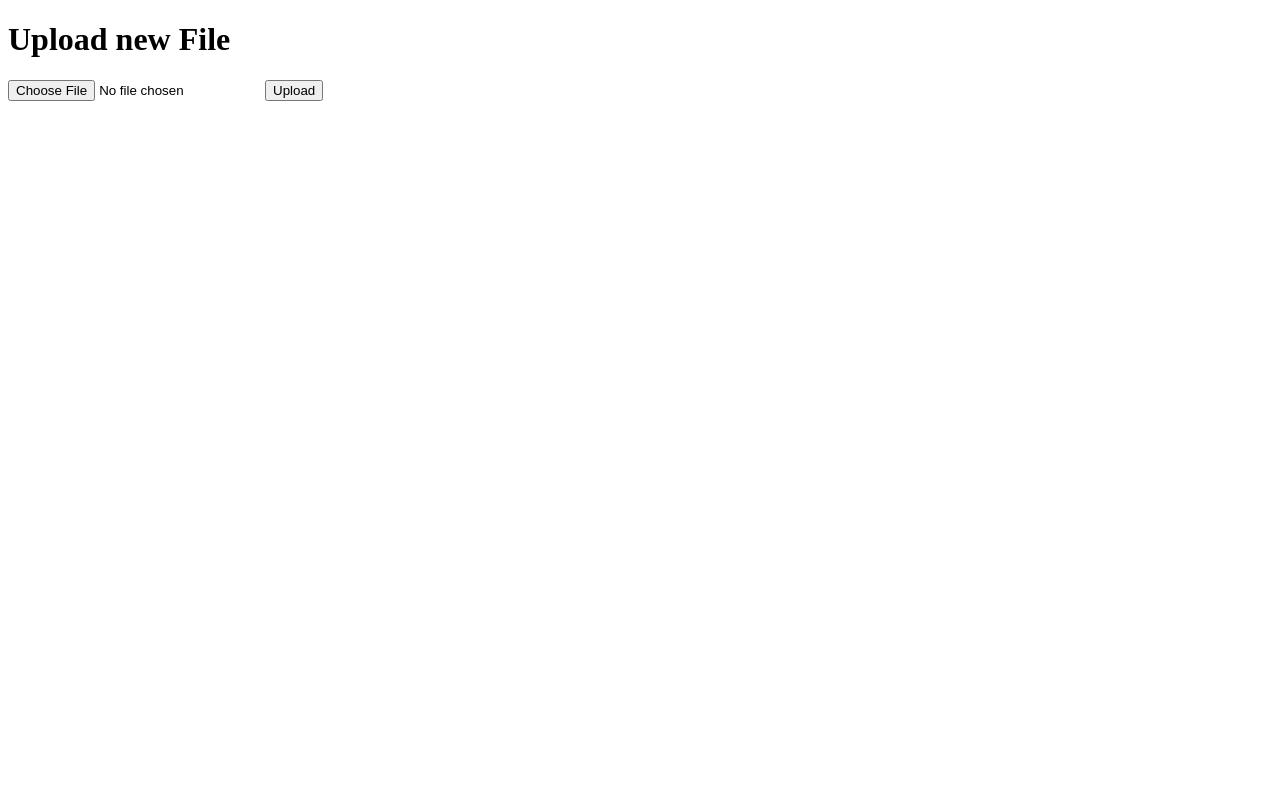
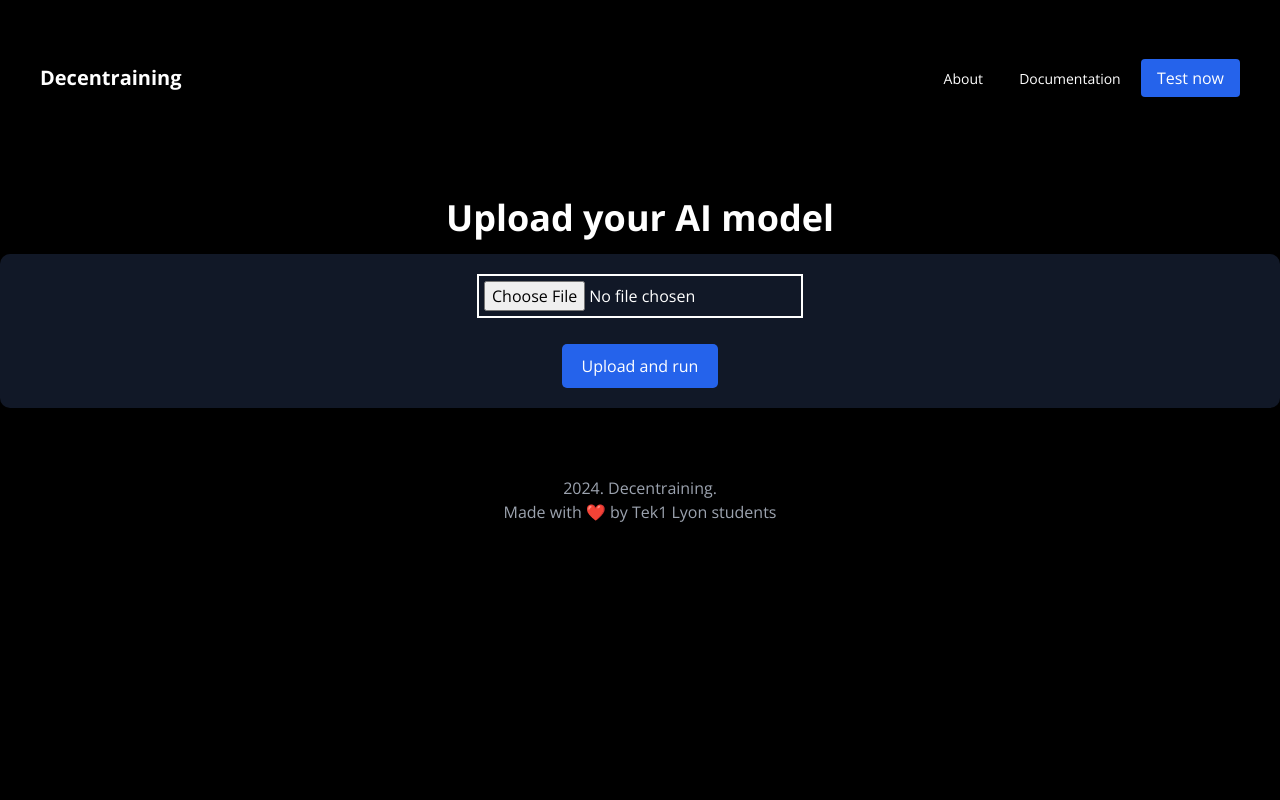
Before and after one commit to Intermarch3/decentraining, a Flask app: page /training in a window 1280 px wide. Run offline with Flask 3, Linux system fonts and the light colour scheme; some libraries are stand-ins or nearby versions.

Commit message:
[ADD] add front v2

```diff
--- a/templates/page.html
+++ b/templates/page.html
@@ -33,7 +33,7 @@
       <div>
         <a href="#" class="text-sm px-4">About</a>
         <a href="#" class="text-sm px-4">Documentation</a>
-        <a href="#" class="bg-white-600 text-black py-2 px-4 rounded">Test now</a>
+        <a href="./training" class="bg-blue-600 text-white py-2 px-4 rounded">Test now</a>
       </div>
     </nav>
     <h1 class="text-5xl font-bold mt-10 mb-4">Stay ahead in the AI revolution</h1>
@@ -67,7 +67,7 @@
   </div>
   <footer class="text-center py-4">
     <p class="text-gray-400">2024. Decentraining.</p>
-    <p class="text-gray-400">Made with ❤️ by Tek1 and Tek2 Lyon students</p>
+    <p class="text-gray-400">Made with ❤️ by Tek1 Lyon students</p>
   </footer>
 </body>
 </html>
--- a/templates/training.html
+++ b/templates/training.html
@@ -1,15 +1,86 @@
-<!doctype html>
-<html>
-    <head>
-        <title>Upload new File</title>
-        <meta charset="utf-8">
-        <meta name="viewport" content="width=device-width, initial-scale=1">
-    </head>
-    <body>
-        <h1>Upload new File</h1>
-        <form method=post enctype=multipart/form-data>
-            <input type=file name=file>
-            <input type=submit value=Upload>
-        </form>
-    </body>
+<!DOCTYPE html>
+<html lang="en" style="height: 100%;">
+<head>
+<meta charset="UTF-8">
+<meta name="viewport" content="width=device-width, initial-scale=1.0">
+<title>Upload new File</title>
+<script src="https://cdn.tailwindcss.com"></script>
+<link rel="stylesheet" href="https://cdnjs.cloudflare.com/ajax/libs/font-awesome/5.15.3/css/all.min.css">
+<link href="https://fonts.googleapis.com/css2?family=Open+Sans:wght@400;600;700&display=swap" rel="stylesheet">
+<style>
+  html, body {
+    min-height: 100%;
+    margin: 0;
+    padding: 0;
+    display: flex;
+    flex-direction: column;
+  }
+  body {
+    font-family: 'Open Sans', sans-serif;
+    background-color: #000; /* Black */
+    color: #fff; /* White */
+  }
+  .container {
+    width: 100%;
+    max-width: 100%!important;
+    display: flex;
+    flex-direction: column;
+    justify-content: center;
+    text-align: center;
+    padding-top: 50px;
+  }
+  form {
+    background-color: #111827; /* Dark Gray */
+    display: inline-block;
+    padding: 20px;
+    border-radius: 10px;
+  }
+  input[type="file"] {
+    border: 2px solid #fff; /* White */
+    padding: 5px;
+    margin-bottom: 10px;
+    color: #fff;
+  }
+  input[type="submit"] {
+    background-color: #2563EB; /* Blue */
+    border: none;
+    padding: 10px 20px;
+    border-radius: 5px;
+    color: #fff; /* White */
+    cursor: pointer;
+  }
+  input[type="submit"]:hover {
+    background-color: #1D4ED8; /* Darker blue */
+  }
+  footer {
+    flex-shrink: 0;
+    text-align: center;
+    padding: 4px;
+  }
+</style>
+</head>
+<body class="flex flex-col justify-items-center">
+<header class="text-center pt-12">
+    <nav class="flex justify-between items-center px-10 py-4">
+        <a href="#" class="text-xl font-bold">Decentraining</a>
+        <div>
+            <a href="#" class="text-sm px-4">About</a>
+            <a href="#" class="text-sm px-4">Documentation</a>
+            <a href="#" class="bg-blue-600 text-white py-2 px-4 rounded">Test now</a>
+        </div>
+    </nav>
+</header>
+<div class="container">
+    <h1 class="text-4xl font-bold mt-10 mb-4">Upload your AI model</h1>
+    <form method="post" enctype="multipart/form-data" class="mb-16">
+        <input type="file" name="file" class="text-black px-4 py-2">
+        <br>
+        <input type="submit" value="Upload and run" class="newsletter-btn mt-4">
+    </form>
+</div>
+<footer>
+    <p class="text-gray-400">2024. Decentraining.</p>
+    <p class="text-gray-400">Made with ❤️ by Tek1 Lyon students</p>
+</footer>
+</body>
 </html>
```
Also changed, not shown: uploads/Screenshot from 2024-02-24 12-24-51.png (deleted), uploads/Screenshot from 2024-02-24 15-53-14.png (deleted), 1 other file.
